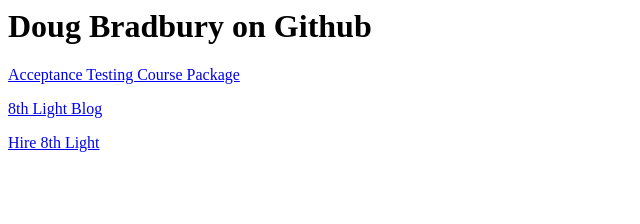
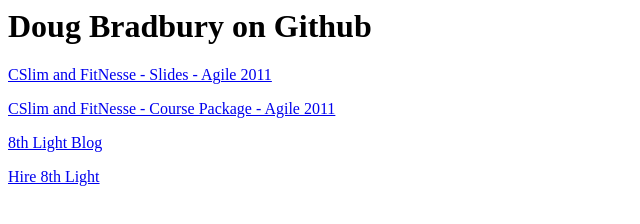
Before and after one commit to dougbradbury/dougbradbury.github.com, a plain HTML site: page index.html in a window 1280 px wide. Shown: the whole page, without its empty margins (0-640 px from the left). Drawn offline with Linux system fonts and the light colour scheme.

Commit message:
Agile 2011

```diff
--- a/index.html
+++ b/index.html
@@ -2,7 +2,8 @@
 <body>
 	<h1>Doug Bradbury on Github</h1>
 
-	<p><a href="/course_package.zip">Acceptance Testing Course Package</a></p>
+	<p><a href="/cslim_and_fitnesse.pdf">CSlim and FitNesse - Slides - Agile 2011</a></p>
+	<p><a href="/dougbradbury-c_learning.tar.gz">CSlim and FitNesse - Course Package - Agile 2011</a></p>
 
 	<p><a href="http://blog.8thlight.com/doug">8th Light Blog</a></p>
 
```
Also changed, not shown: 2 other files.
